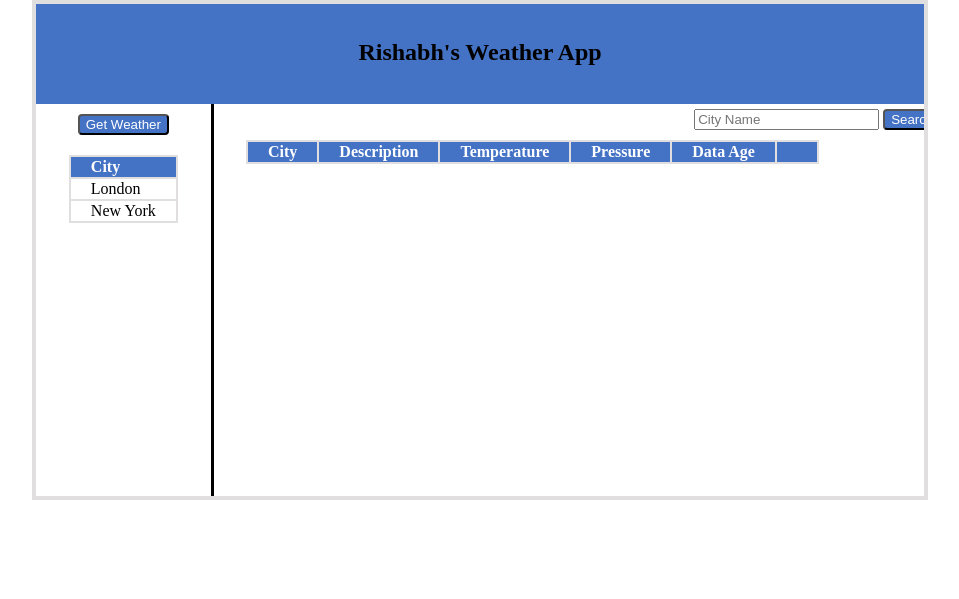
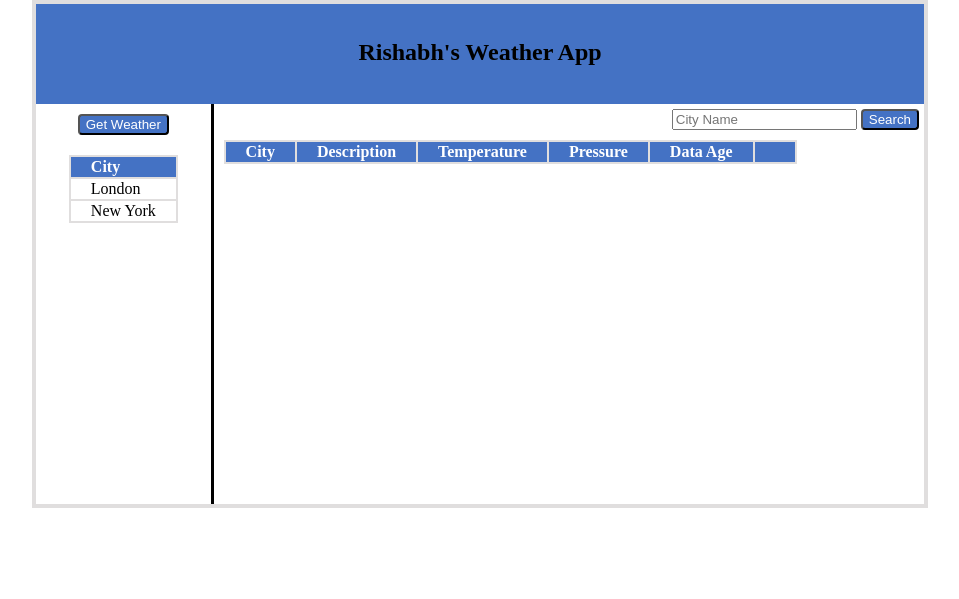
Before and after one commit to rishnegi7711/WeatherApp, a plain HTML site: page index.html in a window 1280 px wide. Shown: the whole page, without its empty margins (160-1119 px from the left). Drawn offline with Linux system fonts and the light colour scheme.

Commit message:
UI corrected using flexbox

```diff
--- a/styles.css
+++ b/styles.css
@@ -6,28 +6,29 @@ body {
   margin: 0;
 }
 .main {
-  height: 500px;
   width: 70%;
   margin: auto;
   border: 4px solid #e0dede;
   position: relative;
-  overflow: hidden;
+  display: flex;
+  flex-wrap: wrap;
 }
 .top-div {
   background-color: #4472c4;
   text-align: center;
   height: 100px;
   padding: 15px 0;
+  width: 100%;
 }
 
 .sidebar {
   width: 20%;
   border-right: 3px solid black;
-  height: 100%;
   text-align: center;
   display: flex;
   flex-direction: column;
   align-items: center;
+  height: 400px;
 }
 .weather {
   margin: 10px;
@@ -52,11 +53,8 @@ th {
 }
 .main-right {
   text-align: right;
-  height: 100%;
   width: 80%;
-  position: absolute;
-  top: 100px;
-  left: 200px;
+  height: 400px;
 }
 .search {
   background-color: #4472c4;
```
